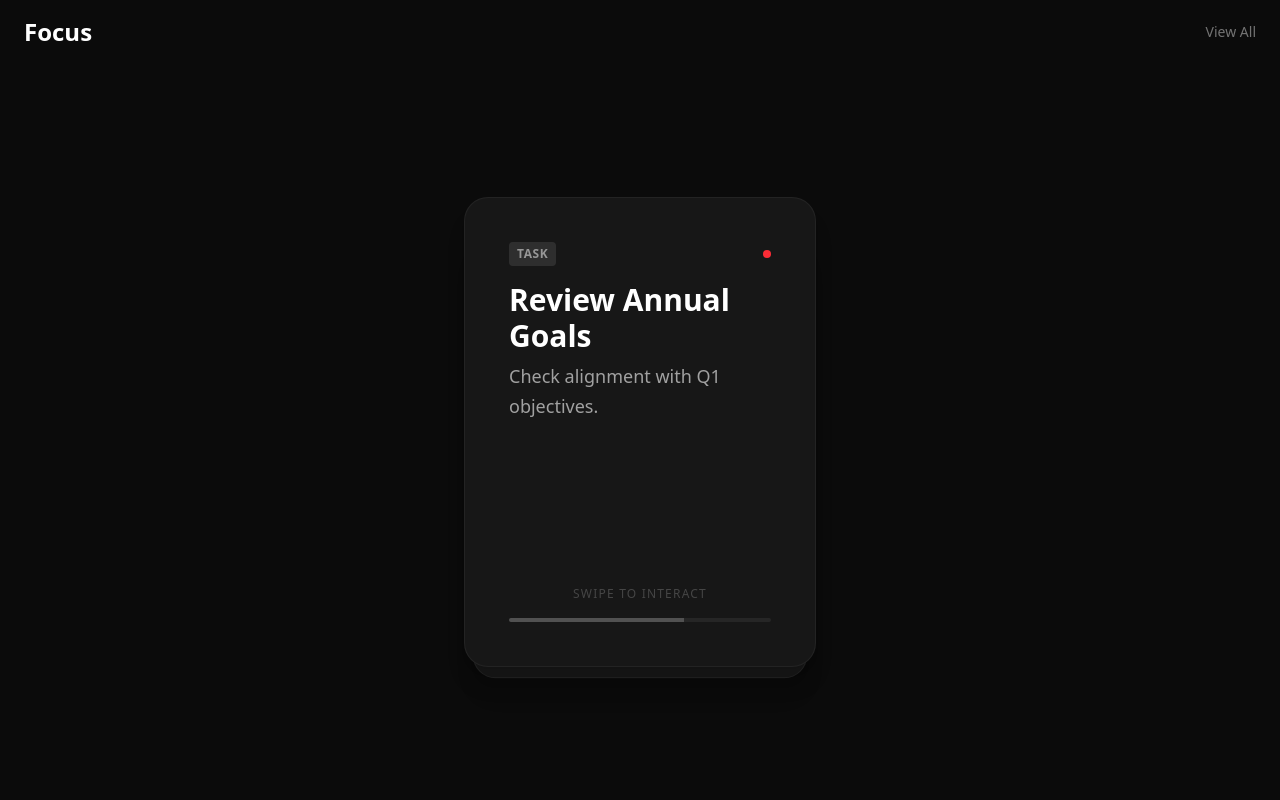
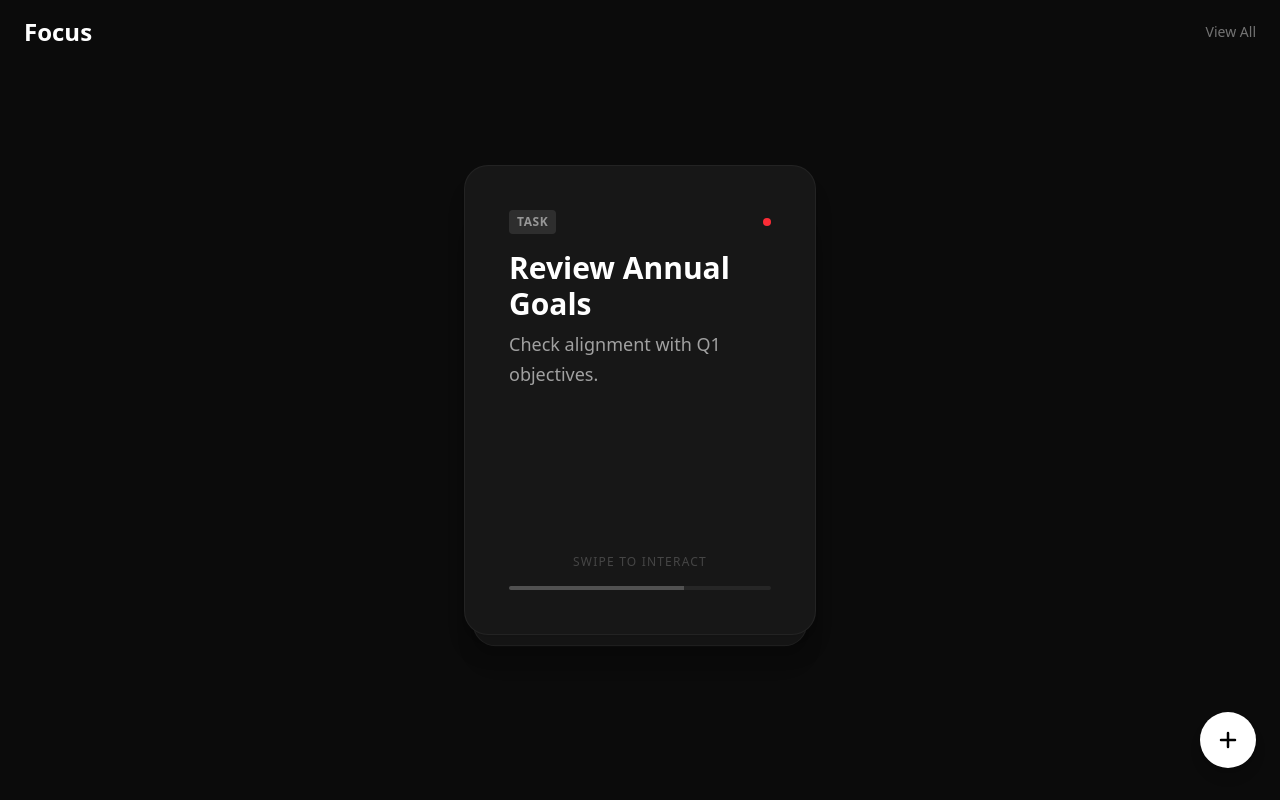
Before and after one commit to ChetanG111/life-os, a Next.js app: page / in a window 1280 px wide. Built offline with nearby package versions, Linux system fonts and the light colour scheme.

Commit message:
added quick add modal

```diff
--- a/src/components/features/overview/Feed.tsx
+++ b/src/components/features/overview/Feed.tsx
@@ -1,17 +1,26 @@
 'use client';
 
-import { useState } from 'react';
+import { useState, useEffect } from 'react';
 import { SwipeFeed } from './SwipeFeed';
+import { QuickAddModal } from './QuickAddModal';
 import { motion } from 'framer-motion';
+import { Plus } from 'lucide-react';
 
 // Future expansion: Toggle between Switch and List views
 type FeedMode = 'stack' | 'list';
 
-export function Feed() {
-    const [mode, setMode] = useState<FeedMode>('stack');
+export function Feed({ onModalToggle }: { onModalToggle?: (isOpen: boolean) => void }) {
+    const [isQuickAddOpen, setIsQuickAddOpen] = useState(false);
+
+    // Notify parent when modal state changes to disable/enable main swipes
+    useEffect(() => {
+        if (onModalToggle) {
+            onModalToggle(isQuickAddOpen);
+        }
+    }, [isQuickAddOpen, onModalToggle]);
 
     return (
-        <div className="h-full w-full py-safe-top px-4">
+        <div className="relative h-full w-full py-safe-top px-4 overflow-hidden">
             {/* Header / Mode Switcher (Placeholder) */}
             <header className="flex justify-between items-center py-4 px-2 mb-2">
                 <h1 className="text-2xl font-bold text-white">Focus</h1>
@@ -20,10 +29,24 @@ export function Feed() {
                 </button>
             </header>
 
-            {/* Main Feed Content */}
-            <div className="h-[calc(100%-80px)]">
+            {/* Main Feed Content - Shifted up slightly with pb-16/mb-16 logic to accommodate FAB visually if needed,
+                but user asked to "move cards slightly up". We'll use a wrapper with padding-bottom. */}
+            <div className="h-[calc(100%-80px)] pb-16">
                 <SwipeFeed />
             </div>
+
+            {/* Quick Add FAB */}
+            <motion.button
+                whileHover={{ scale: 1.05 }}
+                whileTap={{ scale: 0.95 }}
+                onClick={() => setIsQuickAddOpen(true)}
+                className="absolute bottom-8 right-6 w-14 h-14 bg-white text-black rounded-full shadow-lg flex items-center justify-center z-30"
+            >
+                <Plus size={24} strokeWidth={2.5} />
+            </motion.button>
+
+            {/* Quick Add Modal Overlay */}
+            <QuickAddModal isOpen={isQuickAddOpen} onClose={() => setIsQuickAddOpen(false)} />
         </div>
     );
 }
--- /dev/null
+++ b/src/components/features/overview/QuickAddModal.tsx
@@ -0,0 +1,57 @@
+'use client';
+
+import { motion, AnimatePresence } from 'framer-motion';
+import { X } from 'lucide-react';
+import { Card } from '@/components/ui/Card';
+
+interface QuickAddModalProps {
+    isOpen: boolean;
+    onClose: () => void;
+}
+
+export function QuickAddModal({ isOpen, onClose }: QuickAddModalProps) {
+    return (
+        <AnimatePresence>
+            {isOpen && (
+                <>
+                    {/* Backdrop */}
+                    <motion.div
+                        initial={{ opacity: 0 }}
+                        animate={{ opacity: 1 }}
+                        exit={{ opacity: 0 }}
+                        onClick={onClose}
+                        onPointerDown={(e) => e.stopPropagation()} // Prevent parent horizontal swipes
+                        className="absolute inset-0 z-40 bg-black/60 backdrop-blur-sm"
+                    />
+
+                    {/* Modal Content */}
+                    <motion.div
+                        initial={{ y: '100%' }}
+                        animate={{ y: '0%' }}
+                        exit={{ y: '100%' }}
+                        transition={{ type: 'spring', damping: 25, stiffness: 200 }}
+                        drag="y"
+                        dragConstraints={{ top: 0 }}
+                        dragElastic={{ top: 0, bottom: 0.2 }}
+                        onDragEnd={(e, info) => {
+                            if (info.offset.y > 100 || info.velocity.y > 500) {
+                                onClose();
+                            }
+                        }}
+                        onPointerDown={(e) => e.stopPropagation()} // Prevent parent horizontal swipes
+                        className="absolute inset-x-0 bottom-0 z-50 p-4 h-[85vh] bg-neutral-900 rounded-t-[32px] border-t border-white/10 shadow-2xl cursor-grab active:cursor-grabbing"
+                    >
+                        {/* Drag Handle */}
+                        <div className="w-12 h-1.5 bg-neutral-800 rounded-full mx-auto mb-6 opacity-50" />
+
+
+                        <div className="flex flex-col items-center justify-center h-full text-neutral-500 space-y-4 pb-20">
+                            <h2 className="text-xl font-medium text-white">New Item</h2>
+                            <p>Quick Add inputs will go here</p>
+                        </div>
+                    </motion.div>
+                </>
+            )}
+        </AnimatePresence>
+    );
+}
--- a/src/components/layout/NavigationShell.tsx
+++ b/src/components/layout/NavigationShell.tsx
@@ -21,18 +21,23 @@ const PlaceholderTab = ({ text }: { text: string }) => (
     </div>
 );
 
-const TabContent: Record<TabId, React.ReactNode> = {
-    tasks: <TasksTab />,
-    notes: <NotesTab />,
-    overview: <Feed />,
-    chat: <ChatTab />,
-    weekly: <WeeklyTab />,
+const TabContent = ({ activeTab, onModalToggle }: { activeTab: TabId, onModalToggle: (isOpen: boolean) => void }) => {
+    switch (activeTab) {
+        case 'tasks': return <TasksTab />;
+        case 'notes': return <NotesTab />;
+        case 'overview': return <Feed onModalToggle={onModalToggle} />;
+        case 'chat': return <ChatTab />;
+        case 'weekly': return <WeeklyTab />;
+        default: return null;
+    }
 };
 
 export function NavigationShell() {
     const [activeTab, setActiveTab] = useState<TabId>('overview');
     const [direction, setDirection] = useState(0);
     const [isDragging, setIsDragging] = useState(false);
+
+    const [isModalOpen, setIsModalOpen] = useState(false);
 
     // Track drag physics for BottomNav
     const x = useMotionValue(0);
@@ -115,7 +120,7 @@ export function NavigationShell() {
                     animate="center"
                     exit="exit"
                     // Drag configuration for swipe support
-                    drag="x"
+                    drag={isModalOpen ? false : "x"}
                     dragConstraints={{
                         left: activeTab === TABS[TABS.length - 1] ? 0 : -50, // Block left swipe if on last tab
                         right: activeTab === TABS[0] ? 0 : 50 // Block right swipe if on first tab
@@ -147,7 +152,7 @@ export function NavigationShell() {
                     onDragEnd={handleDragEnd}
                     className="absolute inset-0 h-full w-full touch-pan-y will-change-transform bg-background overflow-y-auto overflow-x-hidden" // Added overflow-y-auto
                 >
-                    {TabContent[activeTab]}
+                    <TabContent activeTab={activeTab} onModalToggle={setIsModalOpen} />
                 </motion.main>
             </AnimatePresence>
 
```
